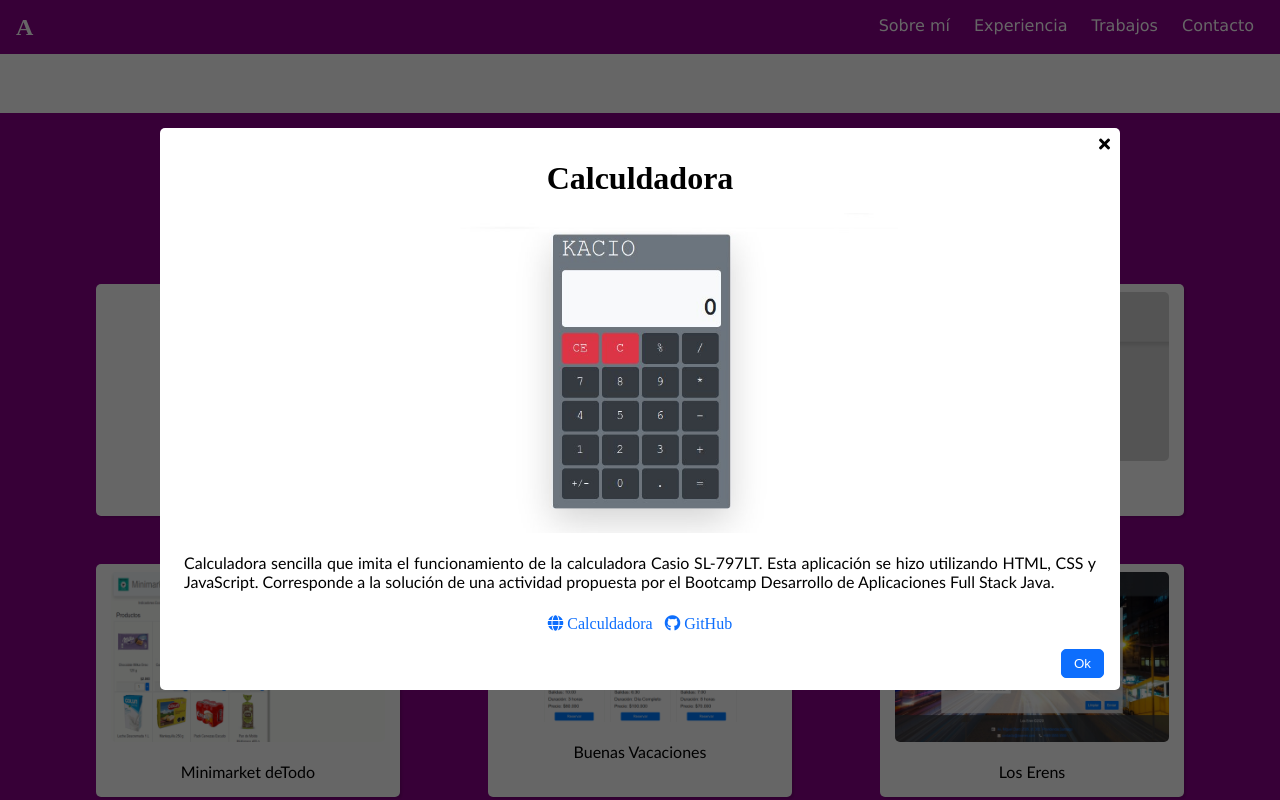
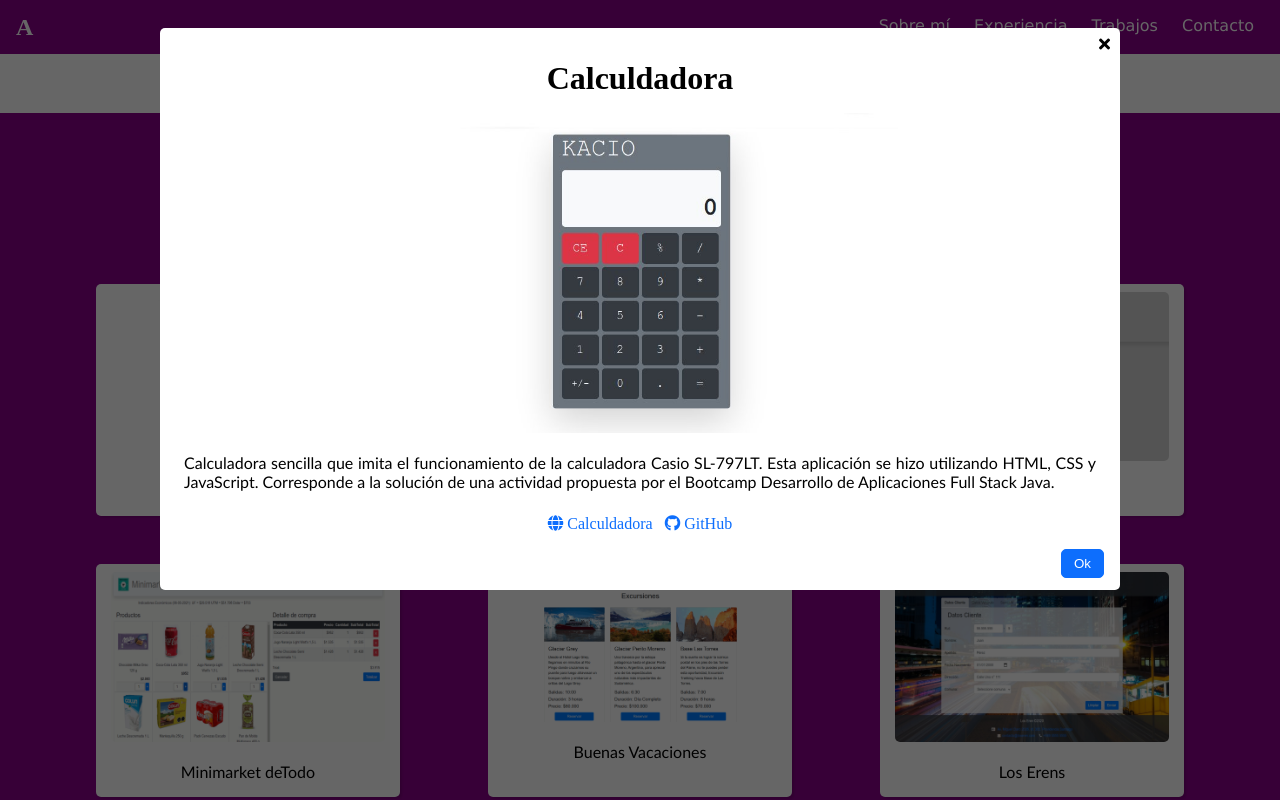
Before and after one commit to arielarmijo/escalab-web-pf, a plain HTML site: page index.html in a window 1280 px wide. Both pictures are taken after a click on the element "Calculdadora". Shown: the part 2287-3087 px from the top of the page. Drawn offline with Linux system fonts and the light colour scheme.

Commit message:
Arregla modal en pantallas grandes

```diff
--- a/assets/css/jobs.css
+++ b/assets/css/jobs.css
@@ -63,19 +63,14 @@
     margin-left: .5rem;
 }
 
-@media (min-width: 425px) {
-
-    .modal-job-image {
-        width: auto;
-    }
-
-}
-
-
 @media (min-width: 768px) {
 
     .job-item {
         width: 30%;
+    }
+
+    .modal-job-image {
+        width: auto;
     }
 
 }
--- a/assets/css/styles.css
+++ b/assets/css/styles.css
@@ -135,13 +135,20 @@ footer {
 /* MODAL */
 .modal {
     position: fixed;
+    overflow-x: hidden;
     overflow-y: scroll;
-    z-index: 2;
+    z-index: 999;
     top: 0;
     left: 0;
     width: 100%;
     height: 100%;
     background-color: rgba(0, 0, 0, .6);
+}
+
+.modal-dialog {
+    margin: 1.75rem auto;
+    position: relative;
+    width: auto;
 }
 
 .modal-close, .modal-footer {
@@ -158,8 +165,8 @@ footer {
     border-radius: 5px;
     width: 95%;
     position: relative;
-    margin: 10% auto;
-
+    background-clip: padding-box;
+    margin: auto;
 }
 
 .modal-body {
@@ -176,8 +183,17 @@ footer {
 @media (min-width: 425px) {
     .modal-content {
         width: 75%;
+    }
+}
 
-    }
+@media (min-width: 1024px) {
+    /* .modal-content {
+        width: 60%;
+        position: absolute;
+        top: 50%;
+        left: 50%;
+        transform: translate(-50%, -50%);
+    } */
 }
 
 @media (max-width: 550px) {
--- a/assets/js/modal.js
+++ b/assets/js/modal.js
@@ -1,5 +1,6 @@
 const modal =  document.getElementById('modal');
-const modalBody = modal.children[0].children[1];
+console.log(modal.children[0].children[0].children[1]);
+const modalBody = modal.children[0].children[0].children[1];
 const modalCloseIcon = document.getElementById('modal-close-icon');
 const modalCloseButton = document.getElementById('modal-close-button');
 const contactForm = document.getElementById('contact-form');
--- a/index.html
+++ b/index.html
@@ -88,6 +88,7 @@
     </footer>
 
     <div id="modal" class="modal hide">
+        <div class="modal-dialog">
             <div class="modal-content">
                 <div class="modal-close">
                     <i id="modal-close-icon" class="fas fa-times"></i>
@@ -95,6 +96,7 @@
                 <div class="modal-body"></div>
                 <div class="modal-footer">
                     <button id="modal-close-button" class="btn">Ok</button>
+                </div>
             </div>
         </div>
     </div>
```
Lines whose indentation alone changed are shown as unchanged.
